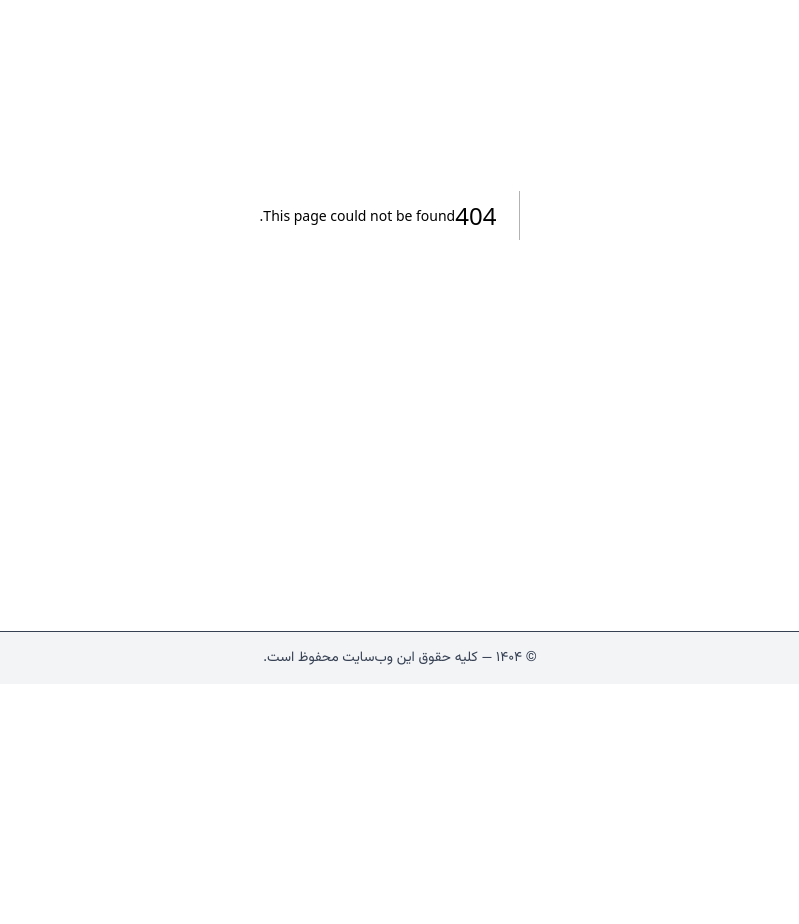
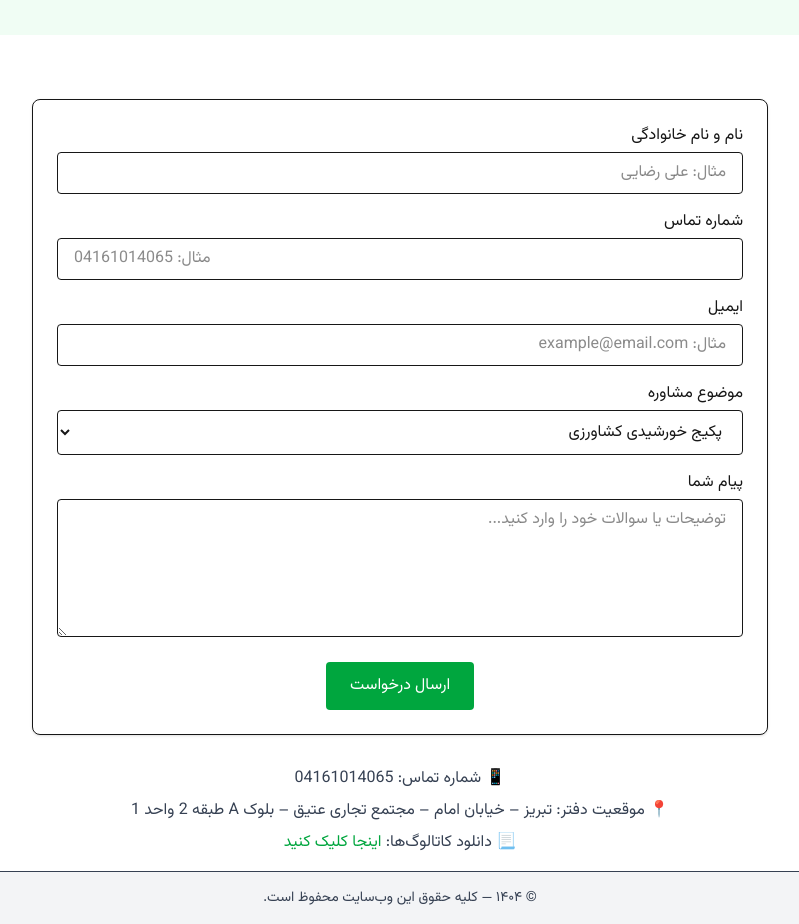
Before and after one commit to peywasti/kvgreen-website, a Next.js app: page /request in a window 1280 px wide. Before the commit this address had no page. Shown: the part 300-1224 px from the top of the page, without its empty margins (240-1039 px from the left). Before the commit the page ends 984 px from the top, so only its background shows below. Built offline with nearby package versions, Linux system fonts and the light colour scheme.

Commit message:
add request page

```diff
--- /dev/null
+++ b/app/request/page.tsx
@@ -0,0 +1,98 @@
+export default function ContactPage() {
+  return (
+    <div className="space-y-16">
+
+      {/* عنوان صفحه / Hero */}
+      <section className="bg-green-50 py-16 text-center px-4">
+        <h1 className="text-4xl md:text-5xl font-bold mb-4">درخواست مشاوره</h1>
+        <p className="text-lg md:text-xl text-gray-700">
+          لطفاً فرم زیر را پر کنید تا کارشناسان KV-GREEN با شما تماس بگیرند.
+        </p>
+      </section>
+
+      {/* فرم مشاوره */}
+      <section className="max-w-3xl mx-auto px-4">
+        <form className="bg-white border rounded-lg shadow-sm p-6 space-y-4">
+
+          {/* نام و نام خانوادگی */}
+          <div>
+            <label className="block mb-1 font-medium" htmlFor="name">نام و نام خانوادگی</label>
+            <input
+              type="text"
+              id="name"
+              placeholder="مثال: علی رضایی"
+              className="w-full border px-4 py-2 rounded focus:outline-none focus:ring-2 focus:ring-green-500"
+            />
+          </div>
+
+          {/* شماره تماس */}
+          <div>
+            <label className="block mb-1 font-medium" htmlFor="phone">شماره تماس</label>
+            <input
+              type="tel"
+              id="phone"
+              placeholder="مثال: 04161014065"
+              className="w-full border px-4 py-2 rounded focus:outline-none focus:ring-2 focus:ring-green-500"
+            />
+          </div>
+
+          {/* ایمیل */}
+          <div>
+            <label className="block mb-1 font-medium" htmlFor="email">ایمیل</label>
+            <input
+              type="email"
+              id="email"
+              placeholder="مثال: example@email.com"
+              className="w-full border px-4 py-2 rounded focus:outline-none focus:ring-2 focus:ring-green-500"
+            />
+          </div>
+
+          {/* نوع مشاوره / محصول */}
+          <div>
+            <label className="block mb-1 font-medium" htmlFor="topic">موضوع مشاوره</label>
+            <select
+              id="topic"
+              className="w-full border px-4 py-2 rounded focus:outline-none focus:ring-2 focus:ring-green-500"
+            >
+              <option>پکیج خورشیدی کشاورزی</option>
+              <option>پکیج خورشیدی صنعتی</option>
+              <option>پکیج خورشیدی خانگی</option>
+              <option>سیستم‌های هیبرید و ذخیره‌سازی</option>
+              <option>ایستگاه شارژ خودرو برقی</option>
+              <option>تجهیزات پرتابل و گردشگری</option>
+            </select>
+          </div>
+
+          {/* پیام */}
+          <div>
+            <label className="block mb-1 font-medium" htmlFor="message">پیام شما</label>
+            <textarea
+              id="message"
+              rows="5"
+              placeholder="توضیحات یا سوالات خود را وارد کنید..."
+              className="w-full border px-4 py-2 rounded focus:outline-none focus:ring-2 focus:ring-green-500"
+            ></textarea>
+          </div>
+
+          {/* دکمه ارسال */}
+          <div className="text-center">
+            <button
+              type="submit"
+              className="bg-green-600 text-white px-6 py-3 rounded hover:bg-green-700 transition"
+            >
+              ارسال درخواست
+            </button>
+          </div>
+
+        </form>
+
+        {/* اطلاعات تماس اضافی */}
+        <div className="text-center text-gray-700 mt-8 space-y-2">
+          <p>📱 شماره تماس: 04161014065</p>
+          <p>📍 موقعیت دفتر: تبریز – خیابان امام – مجتمع تجاری عتیق – بلوک A طبقه 2 واحد 1</p>
+          <p>📃 دانلود کاتالوگ‌ها: <a href="/catalogs" className="text-green-600 hover:underline">اینجا کلیک کنید</a></p>
+        </div>
+      </section>
+    </div>
+  );
+}
```
